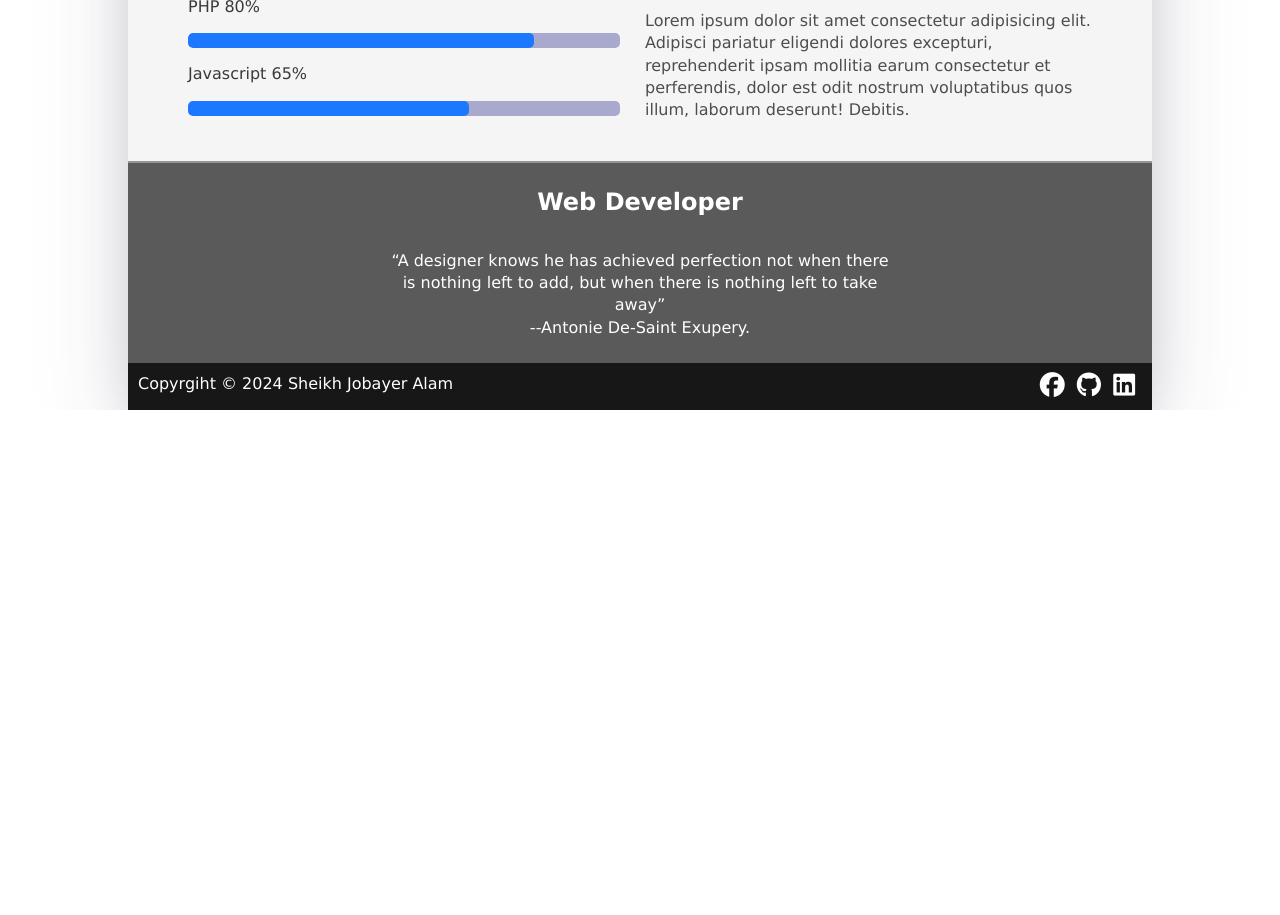
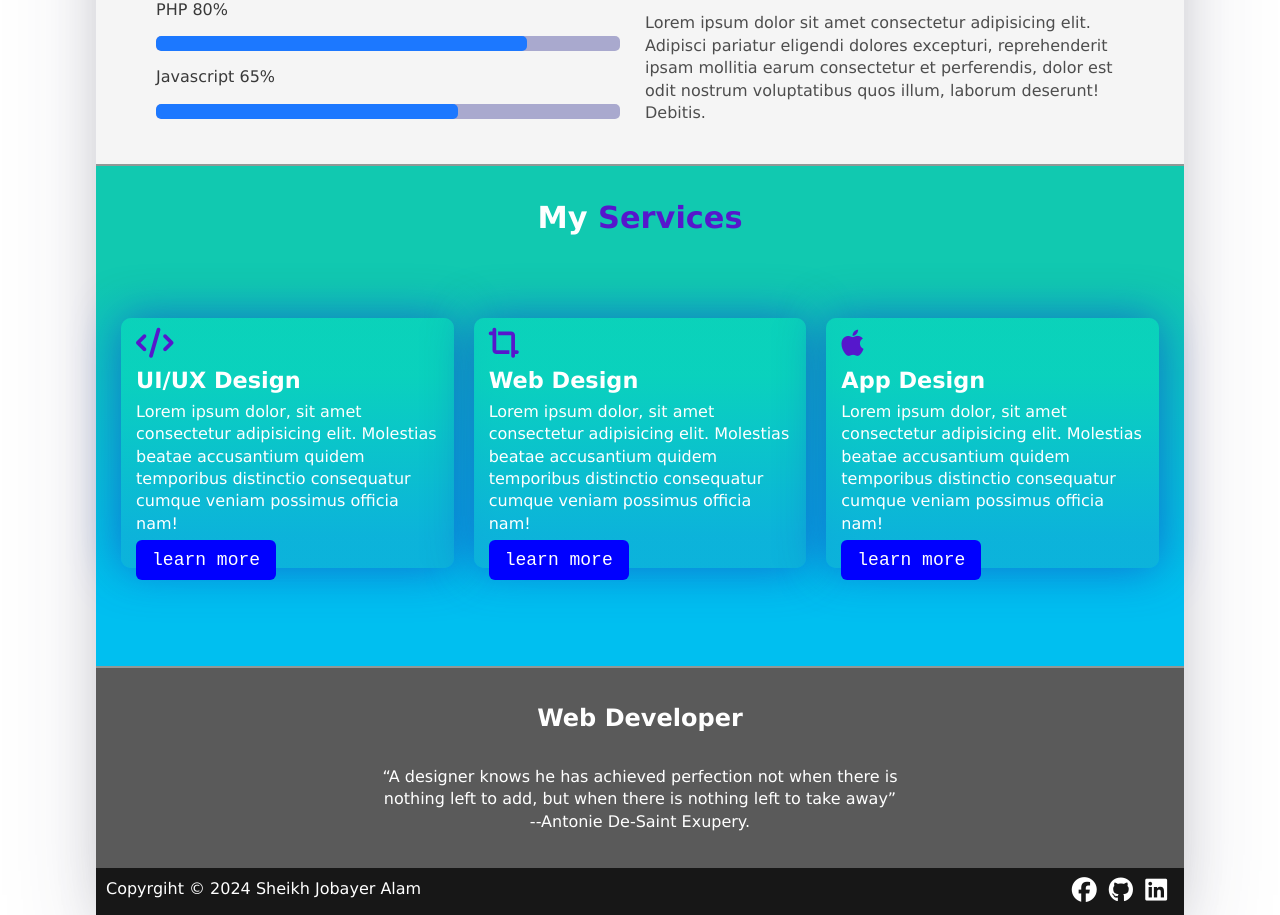
Before and after one commit to jobayer-alam-24/Batch-14-Class-13, a plain HTML site: page index.html in a window 1280 px wide. Shown: the part 1034-1949 px from the top of the page. Before the commit the page ends 1444 px from the top, so only its background shows below. Drawn offline with Linux system fonts and the light colour scheme.

Commit message:
Usages of CSS in HTML

```diff
--- a/index.html
+++ b/index.html
@@ -93,6 +93,58 @@ Try div diye, grid usages -->
             </div>
         </div>
         <hr class="custom-hr">
+        <div class="section-3">
+            <div class="services-container">
+                <div class="container-head">
+                    <h2 class="head-sc"><span class="my">My</span> <span class="serv">Services</span></h2>
+                </div>
+                <div class="container-main">
+                    <div class="card-container">
+                        <div class="card-logo">
+                            <i class="fona fa-solid fa-code"></i>
+                        </div>
+                        <div class="card-head">
+                            <h3>UI/UX Design</h3>
+                        </div>
+                        <div class="card-body">
+                            <p>Lorem ipsum dolor, sit amet consectetur adipisicing elit. Molestias beatae accusantium quidem temporibus distinctio consequatur cumque veniam possimus officia nam!</p>
+                        </div>
+                        <div class="card-btn">
+                            <button type="submit">learn more</button>
+                        </div>
+                    </div>
+                    <div class="card-container">
+                        <div class="card-logo">
+                            <i class="fona fa-solid fa-crop-simple"></i>
+                        </div>
+                        <div class="card-head">
+                            <h3>Web Design</h3>
+                        </div>
+                        <div class="card-body">
+                            <p>Lorem ipsum dolor, sit amet consectetur adipisicing elit. Molestias beatae accusantium quidem temporibus distinctio consequatur cumque veniam possimus officia nam!</p>
+                        </div>
+                        <div class="card-btn">
+                            <button type="submit">learn more</button>
+                        </div>
+                    </div>
+                    <div class="card-container">
+                        <div class="card-logo">
+                            <i class="fona fa-brands fa-apple"></i>
+                        </div>
+                        <div class="card-head">
+                            <h3>App Design</h3>
+                        </div>
+                        <div class="card-body">
+                            <p>Lorem ipsum dolor, sit amet consectetur adipisicing elit. Molestias beatae accusantium quidem temporibus distinctio consequatur cumque veniam possimus officia nam!</p>
+                        </div>
+                        <div class="card-btn">
+                            <button type="submit">learn more</button>
+                        </div>
+                    </div>
+                </div>
+            </div>
+        </div>
+        <hr class="custom-hr">
         <div class="end">
             <div class="w-50">
                 <h2 class="mb">Web Developer</h2>
--- a/style.css
+++ b/style.css
@@ -20,7 +20,7 @@ body {
 }
 
 .container{
-    width: 80%;
+    width: 85%;
     height: auto;
     background-color: whitesmoke;
     box-shadow: rgba(50, 50, 93, 0.25) 0px 50px 100px -20px, rgba(0, 0, 0, 0.3) 0px 30px 60px -30px;
@@ -297,3 +297,97 @@ body {
     font-size: 25px;
     margin-right: 7px;
 }
+.serv{
+    color: rgb(86, 23, 204);
+}
+.services-container{
+    display: grid;
+    row-gap: 25%;
+}
+.head-sc{
+    text-align: center;
+    margin-top: 2%;
+    font-size: 1.9rem;
+}
+.fona{
+    font-size: 30px;
+    color: rgb(86, 23, 204);
+}
+.my{
+    color: white;
+}
+.card-container{
+    display: grid;
+    row-gap: 2%;
+}
+.card-container h3{
+    font-size: 1.4rem;
+}
+
+
+.card-btn button {
+    align-items: center;
+    border: 0;
+    border-radius: 6px;
+    background-color: blue;
+    box-sizing: border-box;
+    color: #fff;
+    cursor: pointer;
+    display: inline-flex;
+    font-family: monospace;
+    height: 40px;
+    justify-content: center;
+    line-height: 1;
+    list-style: none;
+    overflow: hidden;
+    padding-left: 16px;
+    padding-right: 16px;
+    position: relative;
+    text-align: left;
+    text-decoration: none;
+    transition: box-shadow .15s,transform .15s;
+    font-size: 18px;
+  }
+
+  .card-btn button:hover{
+    box-shadow: #3c4fe0 0 0 0 1.5px inset, rgba(45, 35, 66, .4) 0 2px 4px, rgba(45, 35, 66, .3) 0 7px 13px -3px, #3c4fe0 0 -3px 0 inset;
+  }
+
+  .card-btn button:focus{
+    box-shadow: rgba(45, 35, 66, .4) 0 4px 8px, rgba(45, 35, 66, .3) 0 7px 13px -3px, #0922e2 0 -3px 0 inset;
+    transform: translateY(-2px);
+  }
+
+  .card-btn button:active{
+    box-shadow: #3c4fe0 0 3px 7px inset;
+    transform: translateY(2px);
+  }
+.section-3{
+    padding: 10px 15px;
+    box-sizing: border-box;
+    height: 500px;
+    background: rgb(30, 220, 226);
+    background: linear-gradient(180deg, rgb(17, 201, 176) 23%, rgba(0,191,240,1) 87%);
+}
+.container-main{
+   display: flex;
+   justify-content: center;
+   align-items: center;
+   gap: 20px;
+}
+.card-container{
+    color: white;
+    flex: 0 0 calc(33.33% - 20px);
+    background: rgba(12, 211, 218, 0.808);
+    background: linear-gradient(180deg, rgba(9, 214, 187, 0.726) 23%, rgba(14, 176, 216, 0.815) 87%);
+    padding: 10px 15px;
+    border-radius: 10px;
+    box-shadow: 0px 0px 46px 0px rgba(19, 68, 201, 0.671);
+    transition: 1s;
+    cursor: pointer;
+    height: 250px;
+}
+.card-container:hover{
+    transform: scale(1.5);
+    z-index: 999;
+}
```
